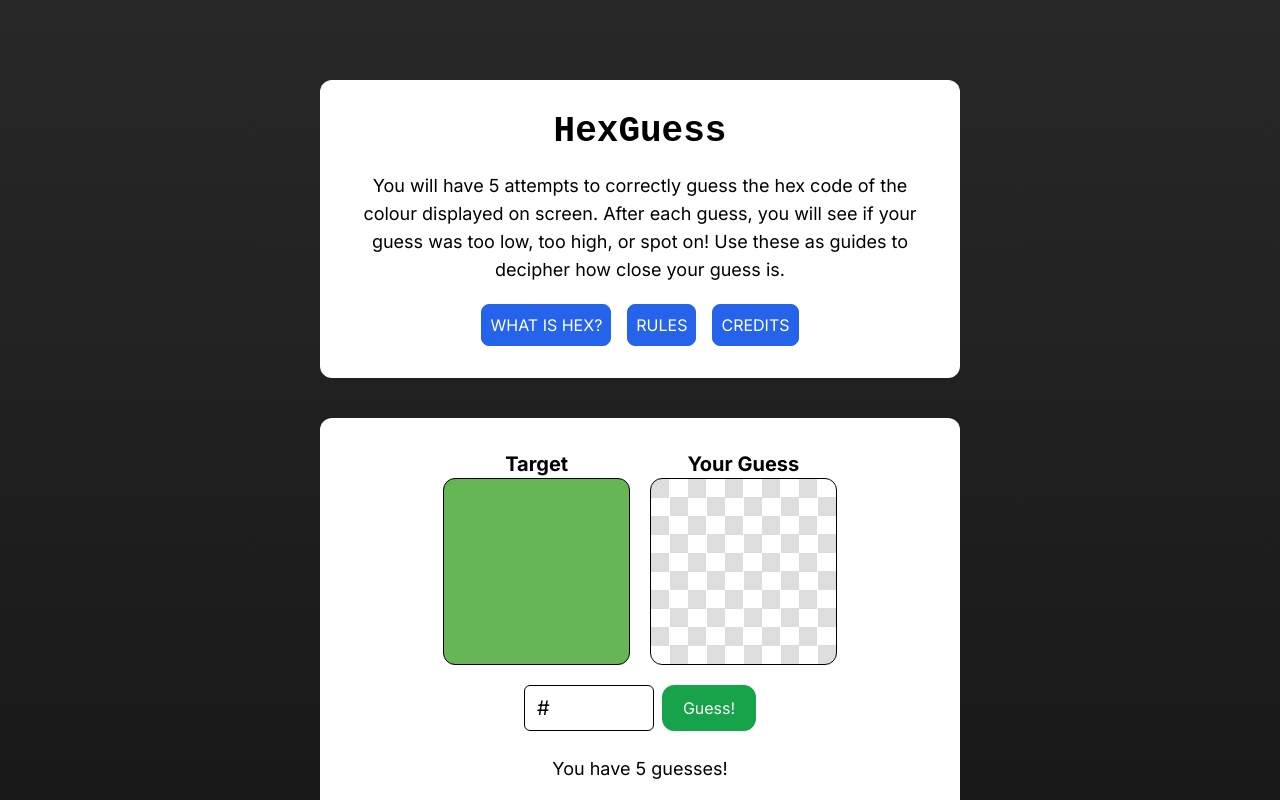
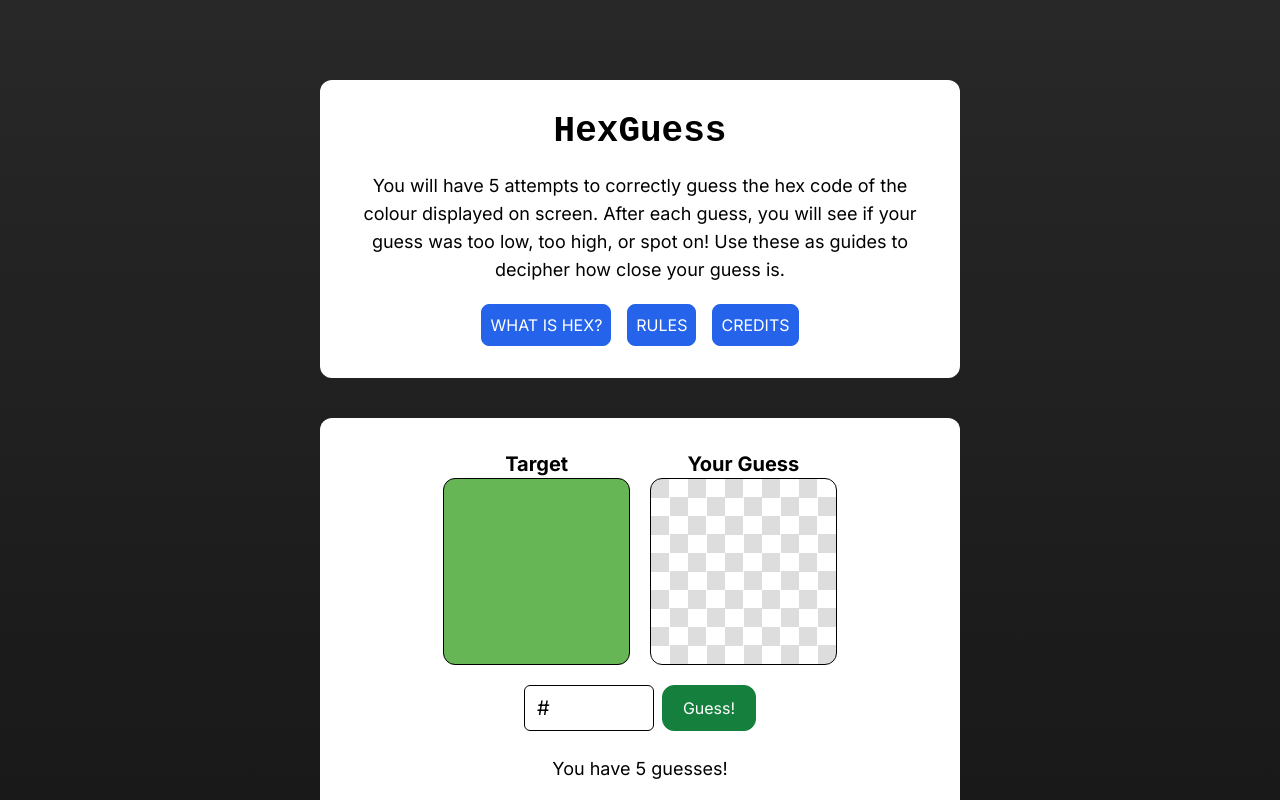
Before and after one commit to liyunze-coding/HexGuess, a Next.js app: page / in a window 1280 px wide. Shown: the top 800 px of the page. Built offline with nearby package versions, Linux system fonts and the light colour scheme.

Commit message:
improved accessibility

```diff
--- a/src/components/HexGuess.tsx
+++ b/src/components/HexGuess.tsx
@@ -200,6 +200,7 @@ export default function HexCodle() {
 					<form
 						className="flex flex-row justify-center w-full mt-5"
 						onSubmit={handleSubmit}
+						role="form"
 					>
 						<input
 							type="text"
@@ -215,13 +216,15 @@ export default function HexCodle() {
 									? "none"
 									: "auto",
 							}}
+							aria-label="Input field for guessing hex value"
+							tabIndex={0}
 						/>
 						<input
 							type="submit"
 							value="Guess!"
-							className="bg-green-600 text-white
-							hover:bg-white hover:text-green-600
-							border border-solid border-green-600
+							className="bg-green-700 text-white
+							hover:bg-white hover:text-green-700
+							border border-solid border-green-700
 							rounded-xl
 							px-5 py-2 ml-2
 							transition-colors duration-100"
@@ -230,6 +233,8 @@ export default function HexCodle() {
 									? "not-allowed"
 									: "pointer",
 							}}
+							aria-label="Submit button for guessing"
+							tabIndex={1}
 						/>
 						{/* share button */}
 						{gameOver && (
@@ -239,8 +244,10 @@ export default function HexCodle() {
 										transition-colors duration-100
 										ml-1"
 								onClick={showGameOverModal}
+								aria-label="Share game result"
+								tabIndex={2}
 							>
-								<ShareAltOutlined />
+								<ShareAltOutlined alt="Share icon" />
 							</button>
 						)}
 					</form>
```
